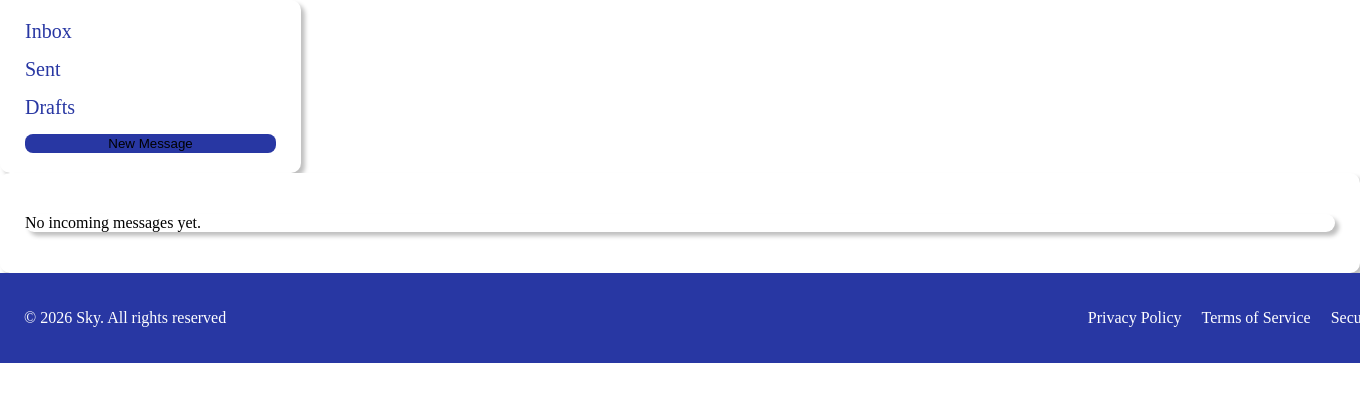
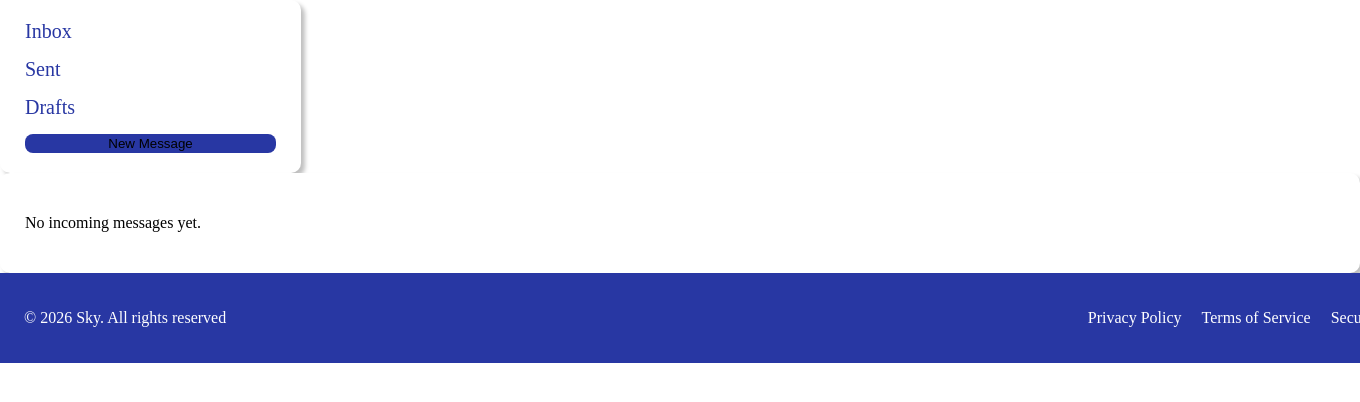
Before and after one commit to shaanUni/Software-Group-Project, a Django app: template apps/team_messages/templates/team_messages/list.html in a window 1360 px wide; the page is wider, and only the part inside the window is pictured. Shown: the top 402 px of that part. Run offline with Django 5.2, Linux system fonts and the light colour scheme; the template is opened without the code that fills it, so the values that code supplies are empty.

Commit message:
removing class that isn't needed

```diff
--- a/apps/team_messages/templates/team_messages/list.html
+++ b/apps/team_messages/templates/team_messages/list.html
@@ -18,7 +18,7 @@
 
     <div class="messages-layout ps-5">
         <div class="messages-layout-inner rounded-component-design">
-            <div class="card rounded-component-design border-0 p-3">
+            <div class="card border-0">
                 {% if inbox %}
                     <div class="messages-container">
                         {% for msg in inbox %}
```
